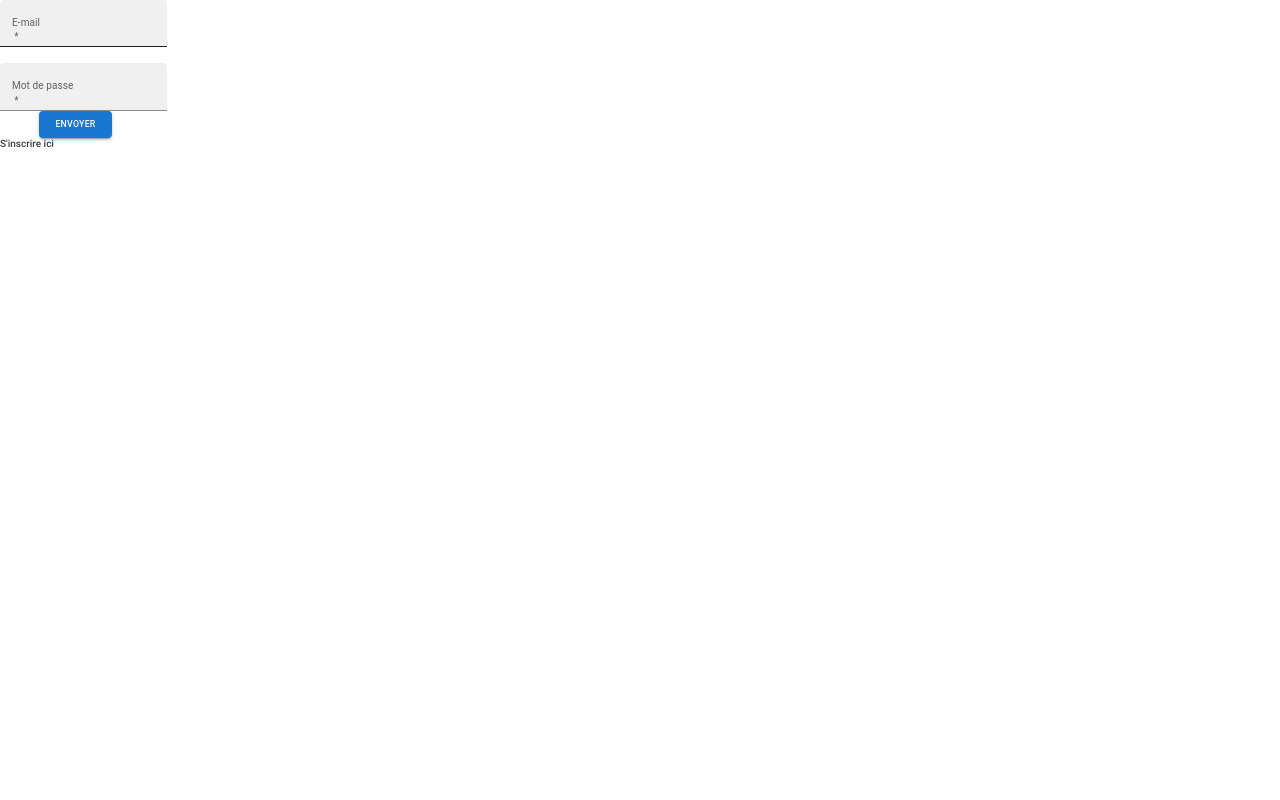
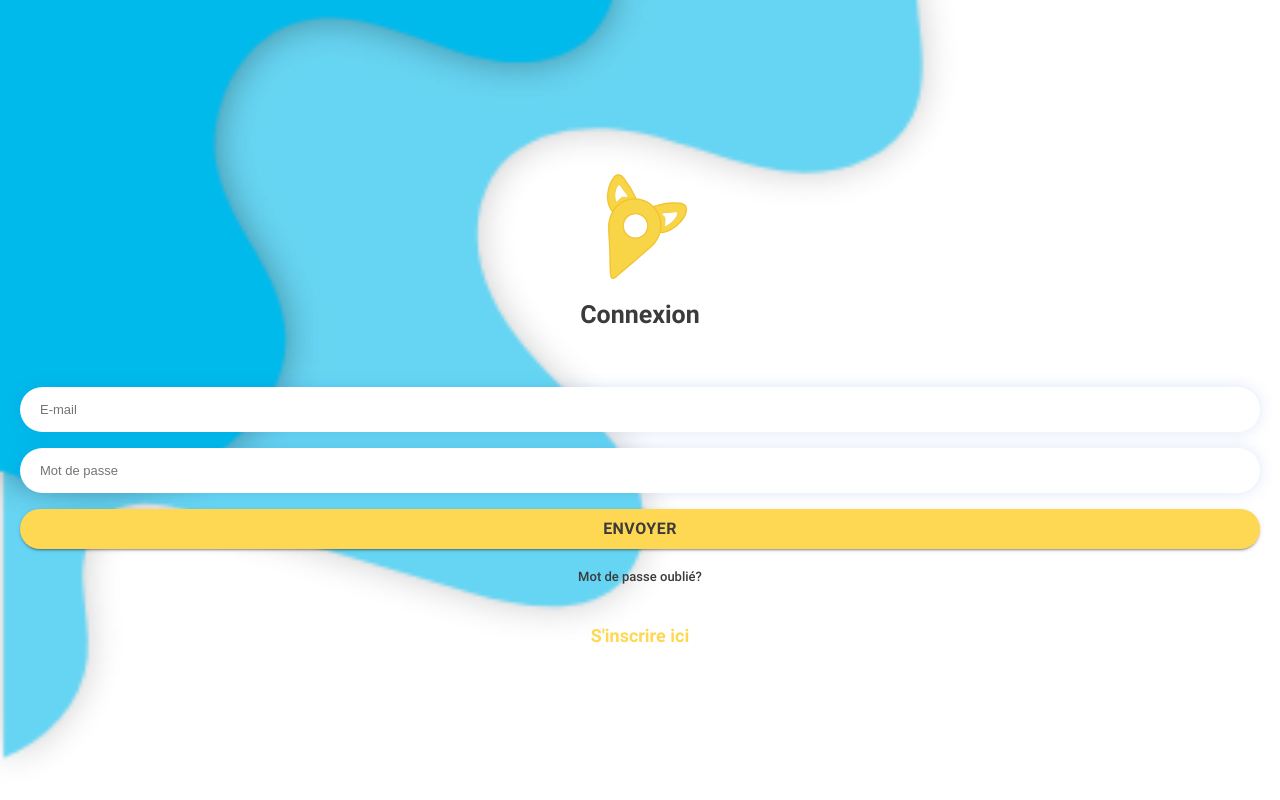
Before and after one commit to Boyadjie/Findizzy, a React (Create React App) app in the folder findizzy-front/: page /connexion in a window 1280 px wide. Built offline with nearby package versions, Linux system fonts and the light colour scheme.

Commit message:
add settings signIn and signUp styles

```diff
--- a/findizzy-front/src/components/Header.js
+++ b/findizzy-front/src/components/Header.js
@@ -10,7 +10,7 @@ const Header = () => {
         <a href="/carte">
           <img src="img/carte.png" alt="Icone Carte" />
         </a>
-        <Logo />
+        <Logo image='petitlogo' />
         <a href="/notifications">
           <img src="img/bell.png" alt="Icone Notifications" />
         </a>
--- a/findizzy-front/src/components/Logo.js
+++ b/findizzy-front/src/components/Logo.js
@@ -1,10 +1,10 @@
 import React from 'react';
 
-const Logo = () => {
+const Logo = (props) => {
   return (
     <div className='logo'>
       <a href="/">
-        <img src="/img/petitlogo.png" alt="Logo" />
+        <img src={`/img/${props.image}.png`} alt="Logo" />
       </a>
     </div>
   );
--- a/findizzy-front/src/components/forms/FormLogin.js
+++ b/findizzy-front/src/components/forms/FormLogin.js
@@ -1,10 +1,11 @@
 import React, { useState, useContext } from 'react';
-import TextField from '@mui/material/TextField';
-import Grid from '@mui/material/Grid';
-import Button from '@mui/material/Button';
+import { useNavigate } from 'react-router-dom';
+
 import authApi from '../../services/authApi';
 import authContext from '../../contexts/authContext';
-import { useNavigate } from 'react-router-dom';
+
+import Stack from '@mui/material/Stack';
+import Button from '@mui/material/Button';
 
 const FormLogin = () => {
   const navigate = useNavigate();
@@ -35,34 +36,14 @@ const FormLogin = () => {
   }
 
   return (
-    <div className='formLogin'>
+    <div className='form-login'>
       <form onSubmit={handleSubmit}>
-        <Grid container spacing={2} alignItems="center" direction="column">
-          <Grid item>
-            <TextField
-                required
-                id="identifier"
-                label="E-mail"
-                variant="filled"
-                name="identifier"
-                type="text"
-                onChange={handleChange}
-              />
-          </Grid>
-          <Grid item >
-            <TextField
-              required
-              id="password"
-              label="Mot de passe"
-              variant="filled"
-              name="password"
-              type="password"
-              onChange={handleChange}
-            />
-          </Grid>
+        <Stack spacing={2} direction="column">
+          <input required id="identifier" name="identifier" type="text" placeholder='E-mail' onChange={handleChange} />
+          <input required id="password" placeholder="Mot de passe" variant="filled" name="password" type="password" onChange={handleChange} />
 
           <Button variant="contained" type='submit'>Envoyer</Button>
-        </Grid>
+        </Stack>
       </form>
     </div>
   );
--- a/findizzy-front/src/components/forms/FormRegister.js
+++ b/findizzy-front/src/components/forms/FormRegister.js
@@ -1,10 +1,14 @@
 import React, { useState, useContext } from 'react';
-import TextField from '@mui/material/TextField';
-import Grid from '@mui/material/Grid';
-import Button from '@mui/material/Button';
+import { useNavigate } from 'react-router-dom';
+
 import authApi from '../../services/authApi';
 import authContext from '../../contexts/authContext';
-import { useNavigate } from 'react-router-dom';
+
+import TextField from '@mui/material/TextField';
+import Stack from '@mui/material/Stack';
+
+import Button from '@mui/material/Button';
+
 
 const FormRegister = () => {
   const navigate = useNavigate();
@@ -33,32 +37,20 @@ const FormRegister = () => {
   }
 
   return (
-    <div className='formRegister'>
+    <div className='form-register'>
       <form onSubmit={handleSubmit}>
-        <Grid container spacing={2} alignItems="center" direction="column">
-        <Grid item>
-            <TextField required id="username" label="Nom d'utilisateur" variant="standard" name="username" type="text"
-              onChange={handleChange}
-            />
-          </Grid>
-          <Grid item>
-            <TextField required id="email" label="E-mail" variant="standard" name="email" type="text"
-              onChange={handleChange}
-            />
-          </Grid>
-          <Grid item>
-            <TextField id="phone" label="Numéro de téléphone" variant="standard" name="phone" type="text"
-              onChange={handleChange}
-            />
-          </Grid>
-          <Grid item >
-            <TextField required id="password" label="Mot de passe" variant="standard" name="password" type="password"
-              onChange={handleChange}
-            />
-          </Grid>
+        <Stack spacing={2} direction="column">
+          <TextField required id="username" label="Nom d'utilisateur" variant="standard" name="username" type="text" fullWidth onChange={handleChange}
+          />
+          <TextField required id="email" label="E-mail" variant="standard" name="email" type="text" fullWidth onChange={handleChange}
+          />
+          <TextField required id="phone" label="Numéro de téléphone" variant="standard" name="phone" type="text" fullWidth onChange={handleChange}
+          />
+          <TextField required id="password" label="Mot de passe" variant="standard" name="password" type="password" fullWidth onChange={handleChange}
+          />
 
-          <Button variant="contained" type='submit'>Envoyer</Button>
-        </Grid>
+          <Button variant="contained" type='submit'>S'inscrire</Button>
+        </Stack>
       </form>
     </div>
   );
--- a/findizzy-front/src/pages/SingIn.js
+++ b/findizzy-front/src/pages/SingIn.js
@@ -1,10 +1,20 @@
 import React from 'react';
+
+import Stack from '@mui/material/Stack';
+
+import Logo from '../components/Logo';
 import FormLogin from '../components/forms/FormLogin';
 
 const SingIn = () => {
   return (
     <div className='signIn'>
+      <Stack className='connexion-header' gap={1} justifyContent='center' alignItems='center'>
+        <Logo image='logo' />
+        <h1>Connexion</h1>
+      </Stack>
+
       <FormLogin />
+      <p className='reset-pass'><a href="/connexion/reset-pass">Mot de passe oublié?</a></p>
 
       <p className='signInUp-redirect'><a href="/inscription">S'inscrire ici</a></p>
 
--- a/findizzy-front/src/pages/SingUp.js
+++ b/findizzy-front/src/pages/SingUp.js
@@ -1,9 +1,13 @@
 import React from 'react';
+
+
 import FormRegister from '../components/forms/FormRegister';
 
 const SingUp = () => {
   return (
-    <div className='signIn'>
+    <div className='signUp'>
+      <img className='add-pict' src="/img/add-pict.png" alt="Ajouter" />
+
       <FormRegister />
 
       <p className='signInUp-redirect'>Tu as déjà un compte? <a href="/connexion">Se connecter</a></p>
--- a/findizzy-front/src/styles/_settings.scss
+++ b/findizzy-front/src/styles/_settings.scss
@@ -22,7 +22,8 @@ $color-4: #F2F2F2;
 $color-5: #3B3B3B;
 $color-6: #B1B1B1;
 $color-1-transparent: rgba(66,193,189, 0.35);
-$color-shadows : rgb(225, 225, 225);
+$color-shadows: rgb(225, 225, 225);
+$color-blue-shadow: rgba(31,84,195, 0.15);
 
 $font-footer: 2.2rem;
 $font-min: 1.5rem;
@@ -74,10 +75,6 @@ a {
   cursor: pointer;
   color: $color-5;
 
-  &:visited {
-    color: $color-5;
-  }
-
   &:active {
     color: $color-1;
   }
--- a/findizzy-front/src/styles/index.scss
+++ b/findizzy-front/src/styles/index.scss
@@ -15,3 +15,5 @@
 @import './pages/profile.scss';
 @import './pages/notFound.scss';
 @import './pages/signIn.scss';
+@import './pages/signUp.scss';
+@import './pages/settings.scss';
--- /dev/null
+++ b/findizzy-front/src/styles/pages/_settings.scss
@@ -0,0 +1,24 @@
+.settings {
+  ul {
+    padding: 0;
+
+    li {
+      &.dark {
+        background-color: #F6F6F6;
+        span {
+          font-family: 'RobotoM';
+        }
+      }
+
+      span, svg {
+        font-family: 'RobotoR';
+        font-size: 1.6rem;
+      }
+
+      .css-16ac5r2-MuiButtonBase-root-MuiListItemButton-root {
+        padding: 1.5rem 2rem;
+      }
+    }
+
+  }
+}
--- a/findizzy-front/src/styles/pages/_signIn.scss
+++ b/findizzy-front/src/styles/pages/_signIn.scss
@@ -1,3 +1,60 @@
 .signIn {
+  height: 100vh;
+  width: 100%;
+  background-image: url(../../assets/signIn-back.png);
+  background-repeat: no-repeat;
+  background-size: cover;
+  display: flex;
+  align-items: center;
+  flex-direction: column;
+  padding-top: 15rem;
 
+  .connexion-header {
+    h1 {
+      font-size: 2.5rem;
+      font-family: 'RobotoB';
+    }
+    margin-bottom: 4rem;
+  }
+
+  .form-login {
+    width: 100%;
+
+    form {
+      padding: 2rem;
+      width: 100%;
+
+      input {
+        border-radius: 50px;
+        padding: 1.5rem 2rem;
+        font-size: 1.3rem;
+        border: 0;
+        box-shadow: 0 0 15px $color-blue-shadow;
+      }
+
+      button {
+        border-radius: 50px;
+        font-size: 1.6rem;
+        background-color: $color-3;
+        color: $color-5;
+        font-family: 'RobotoB';
+      }
+    }
+  }
+
+  .reset-pass {
+    text-align: center;
+    font-size: 1.3rem;
+  }
+
+  .signInUp-redirect {
+    margin-top: 4rem;
+    text-align: center;
+
+    a {
+      font-size: 1.8rem;
+      color: $color-3;
+      font-family: 'RobotoB';
+    }
+  }
 }
--- /dev/null
+++ b/findizzy-front/src/styles/pages/_signUp.scss
@@ -0,0 +1,52 @@
+.signUp {
+  padding: 5rem 0;
+
+  .add-pict {
+    margin: 0 auto;
+
+    &:hover {
+      cursor: pointer;
+    }
+  }
+
+  .form-register {
+    width: 100%;
+    padding: 2rem;
+
+    form {
+      width: 100%;
+
+      label {
+        display: flex;
+        align-items: flex-start;
+        gap: .2rem;
+        font-size: 1.6rem;
+      }
+
+      input {
+        font-size: 1.9rem;
+        padding: .8rem 0;
+      }
+
+      button {
+        margin-top: 2rem;
+        border-radius: 50px;
+        font-size: 1.6rem;
+        background-color: $color-3;
+        color: $color-5;
+        font-family: 'RobotoB';
+      }
+    }
+  }
+
+  .signInUp-redirect {
+    margin-top: 4rem;
+    text-align: center;
+    font-size: 1.6rem;
+    color: $color-5;
+
+    a {
+      color: $color-1;
+    }
+  }
+}
```
Also changed, not shown: findizzy-front/src/pages/Settings.js (+59 -5 lines), findizzy-front/public/img/add-pict.png (added), findizzy-front/public/img/logo.png.
